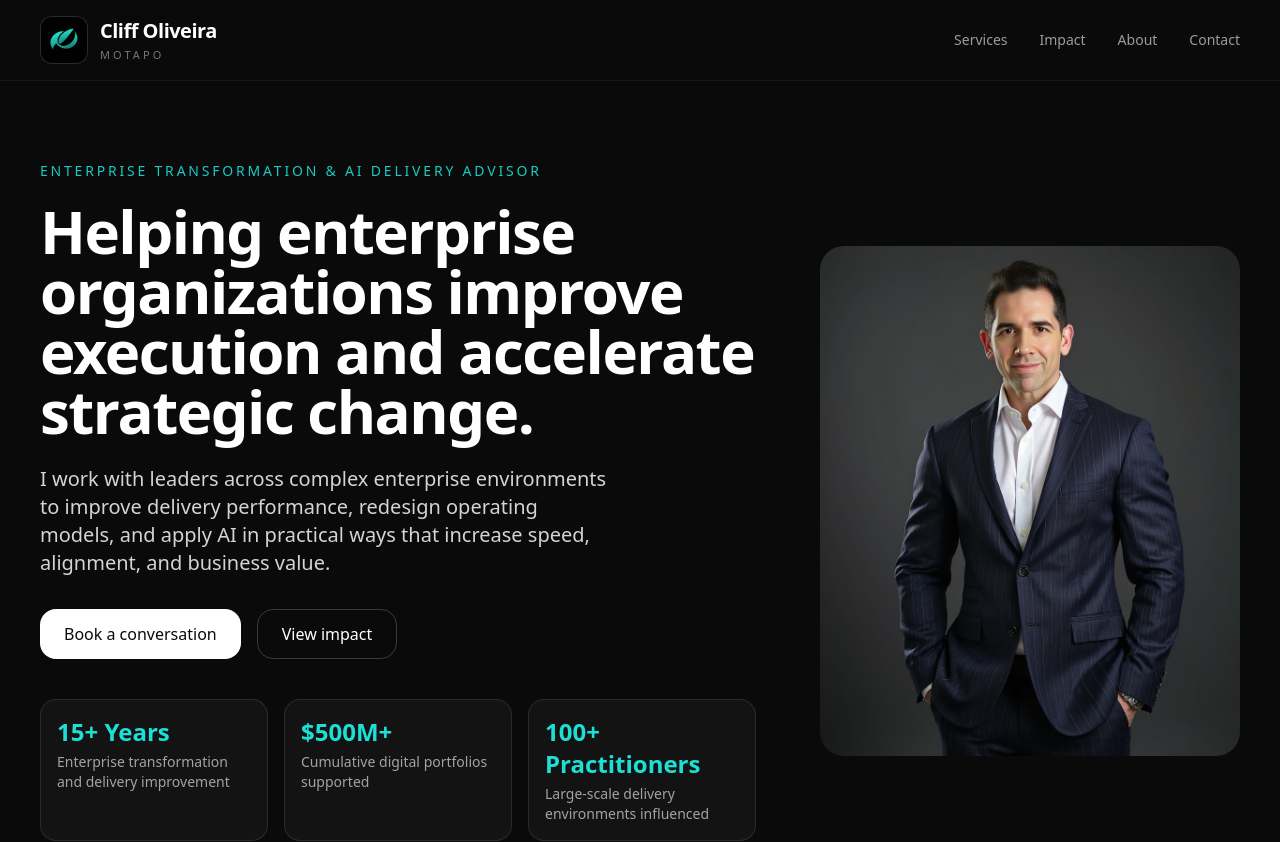
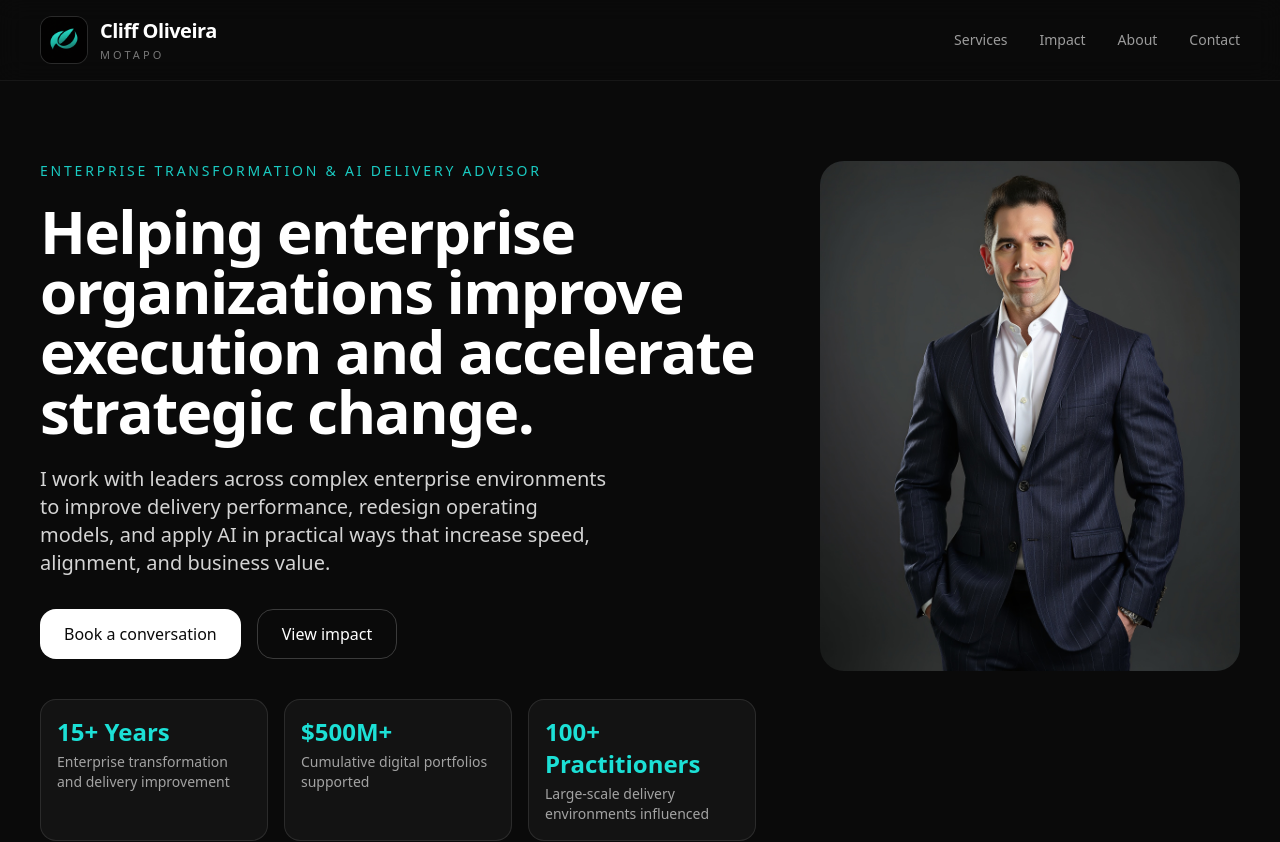
Before and after one commit to motapo-user/motapo-website, a Next.js app: page / in a window 1280 px wide. Shown: the top 842 px of the page. Built offline with nearby package versions, Linux system fonts and the light colour scheme.

Commit message:
Update page.tsx
One line changed — items-center → items-start. The photo will now align to the top of the hero alongside the headline.

```diff
--- a/app/page.tsx
+++ b/app/page.tsx
@@ -134,7 +134,7 @@ export default function Home() {
 
       {/* ── HERO ── */}
       <section className="relative mx-auto max-w-7xl px-6 py-14 md:px-10 lg:py-20">
-        <div className="flex flex-col gap-12 lg:flex-row lg:items-center lg:gap-16">
+        <div className="flex flex-col gap-12 lg:flex-row lg:items-start lg:gap-16">
 
           {/* Left: text */}
           <div className="flex-1">
```
